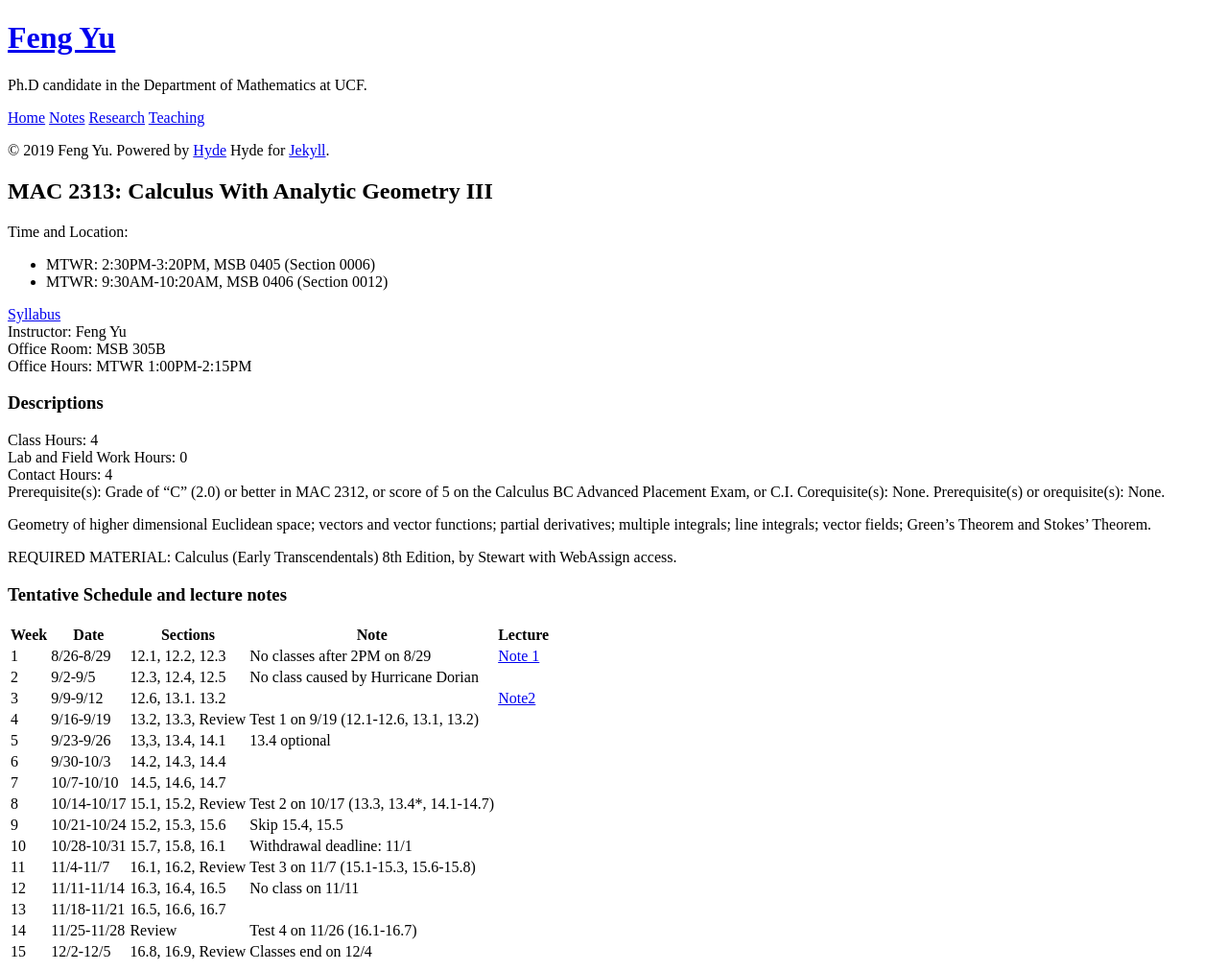
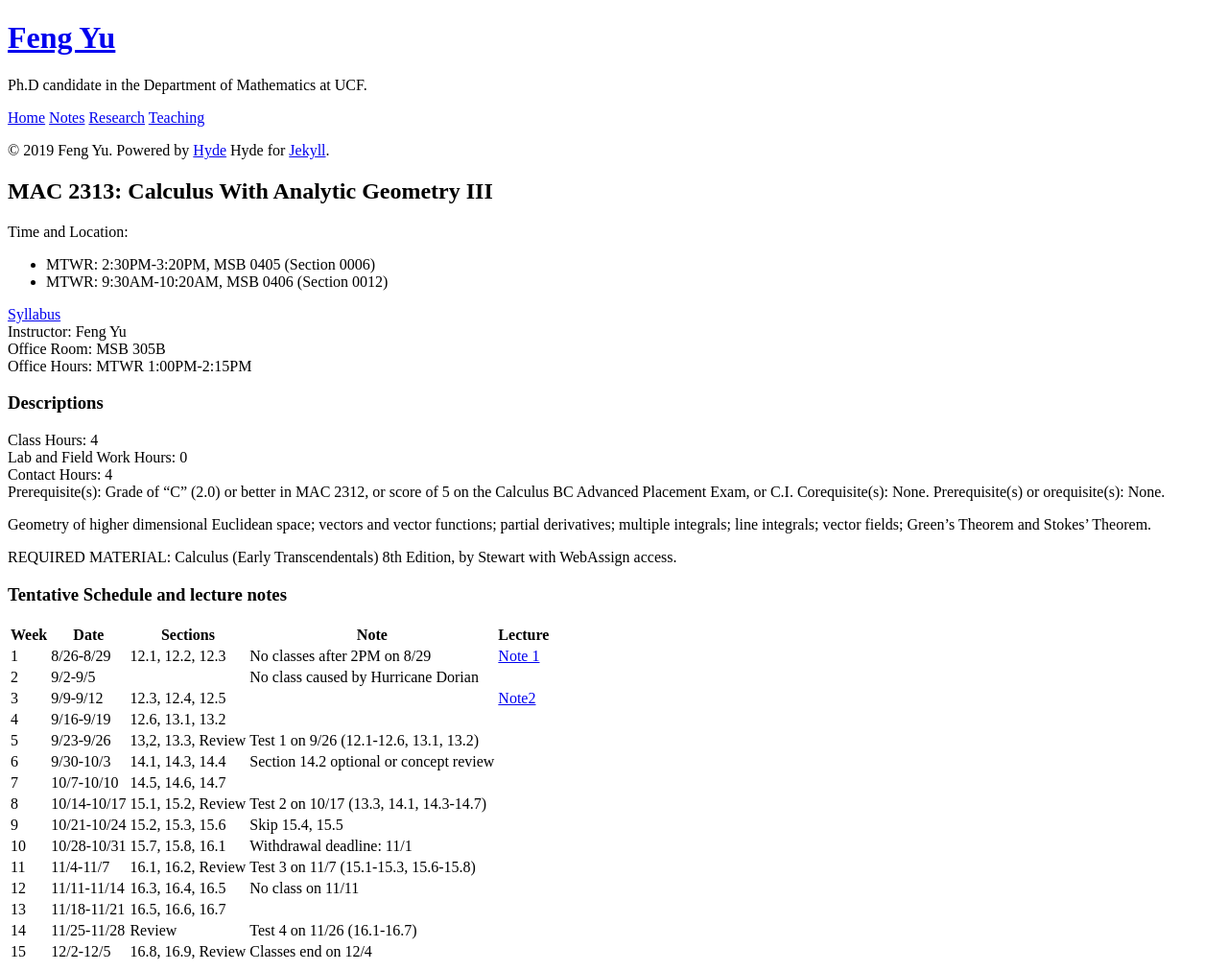
Before and after one commit to alexfengg/fengyu93.github.io, a Jekyll site: the page built from MAC2313.md, in a window 1280 px wide. Shown: the whole page at 96% size. Built offline with Jekyll 4.4.1, drawn with Linux system fonts in a browser that asks for light colours; our own code applies the rules of GitHub Pages for plain Markdown files.

Commit message:
update on 9/9/19

```diff
--- a/MAC2313.md
+++ b/MAC2313.md
@@ -24,20 +24,20 @@ REQUIRED MATERIAL:  Calculus (Early Transcendentals) 8th Edition, by Stewart wit
 
 ### Tentative Schedule and lecture notes
 
-| Week | Date        | Sections           | Note                                     | Lecture                                   |
-| ---- | ----------- | ------------------ | ---------------------------------------- | ----------------------------------------- |
-| 1    | 8/26-8/29   | 12.1, 12.2, 12.3   | No classes after 2PM on 8/29             | [Note 1](\assets\PDFs\MAC2313\Note_1.pdf) |
-| 2    | 9/2-9/5     | 12.3, 12.4, 12.5   | No class caused by Hurricane Dorian      |                                           |
-| 3    | 9/9-9/12    | 12.6, 13.1. 13.2   |                                          |[Note2](\assets\PDFs\MAC2313\Note_2.pdf)|
-| 4    | 9/16-9/19   | 13.2, 13.3, Review | Test 1 on 9/19 (12.1-12.6, 13.1, 13.2)   |                                           |
-| 5    | 9/23-9/26   | 13,3, 13.4, 14.1   | 13.4 optional                            |                                           |
-| 6    | 9/30-10/3   | 14.2, 14.3, 14.4   |                                          |                                           |
-| 7    | 10/7-10/10  | 14.5, 14.6, 14.7   |                                          |                                           |
-| 8    | 10/14-10/17 | 15.1, 15.2, Review | Test 2 on 10/17 (13.3, 13.4*, 14.1-14.7) |                                           |
-| 9    | 10/21-10/24 | 15.2, 15.3, 15.6   | Skip 15.4, 15.5                          |                                           |
-| 10   | 10/28-10/31 | 15.7, 15.8, 16.1   | Withdrawal deadline: 11/1                |                                           |
-| 11   | 11/4-11/7   | 16.1, 16.2, Review | Test 3 on 11/7 (15.1-15.3, 15.6-15.8)    |                                           |
-| 12   | 11/11-11/14 | 16.3, 16.4, 16.5   | No class on 11/11                        |                                           |
-| 13   | 11/18-11/21 | 16.5, 16.6, 16.7   |                                          |                                           |
-| 14   | 11/25-11/28 | Review             | Test 4 on 11/26 (16.1-16.7)              |                                           |
-| 15   | 12/2-12/5   | 16.8, 16.9, Review | Classes end on 12/4                      |                                           |
+| Week | Date        | Sections           | Note                                    | Lecture                                   |
+| ---- | ----------- | ------------------ | --------------------------------------- | ----------------------------------------- |
+| 1    | 8/26-8/29   | 12.1, 12.2, 12.3   | No classes after 2PM on 8/29            | [Note 1](\assets\PDFs\MAC2313\Note_1.pdf) |
+| 2    | 9/2-9/5     |                    | No class caused by Hurricane Dorian     |                                           |
+| 3    | 9/9-9/12    | 12.3, 12.4, 12.5   |                                         | [Note2](\assets\PDFs\MAC2313\Note_2.pdf)  |
+| 4    | 9/16-9/19   | 12.6, 13.1, 13.2   |                                         |                                           |
+| 5    | 9/23-9/26   | 13,2, 13.3, Review | Test 1 on 9/26 (12.1-12.6, 13.1, 13.2)  |                                           |
+| 6    | 9/30-10/3   | 14.1, 14.3, 14.4   | Section 14.2 optional or concept review |                                           |
+| 7    | 10/7-10/10  | 14.5, 14.6, 14.7   |                                         |                                           |
+| 8    | 10/14-10/17 | 15.1, 15.2, Review | Test 2 on 10/17 (13.3, 14.1, 14.3-14.7) |                                           |
+| 9    | 10/21-10/24 | 15.2, 15.3, 15.6   | Skip 15.4, 15.5                         |                                           |
+| 10   | 10/28-10/31 | 15.7, 15.8, 16.1   | Withdrawal deadline: 11/1               |                                           |
+| 11   | 11/4-11/7   | 16.1, 16.2, Review | Test 3 on 11/7 (15.1-15.3, 15.6-15.8)   |                                           |
+| 12   | 11/11-11/14 | 16.3, 16.4, 16.5   | No class on 11/11                       |                                           |
+| 13   | 11/18-11/21 | 16.5, 16.6, 16.7   |                                         |                                           |
+| 14   | 11/25-11/28 | Review             | Test 4 on 11/26 (16.1-16.7)             |                                           |
+| 15   | 12/2-12/5   | 16.8, 16.9, Review | Classes end on 12/4                     |                                           |
--- a/_layouts/default.html
+++ b/_layouts/default.html
@@ -11,7 +11,5 @@
       {{ content }}
     </div>
 
-    {% include analytics.html %}
-
   </body>
 </html>
```
Also changed, not shown: _includes/analytics.html (+0 -11 lines), 6 other files.
